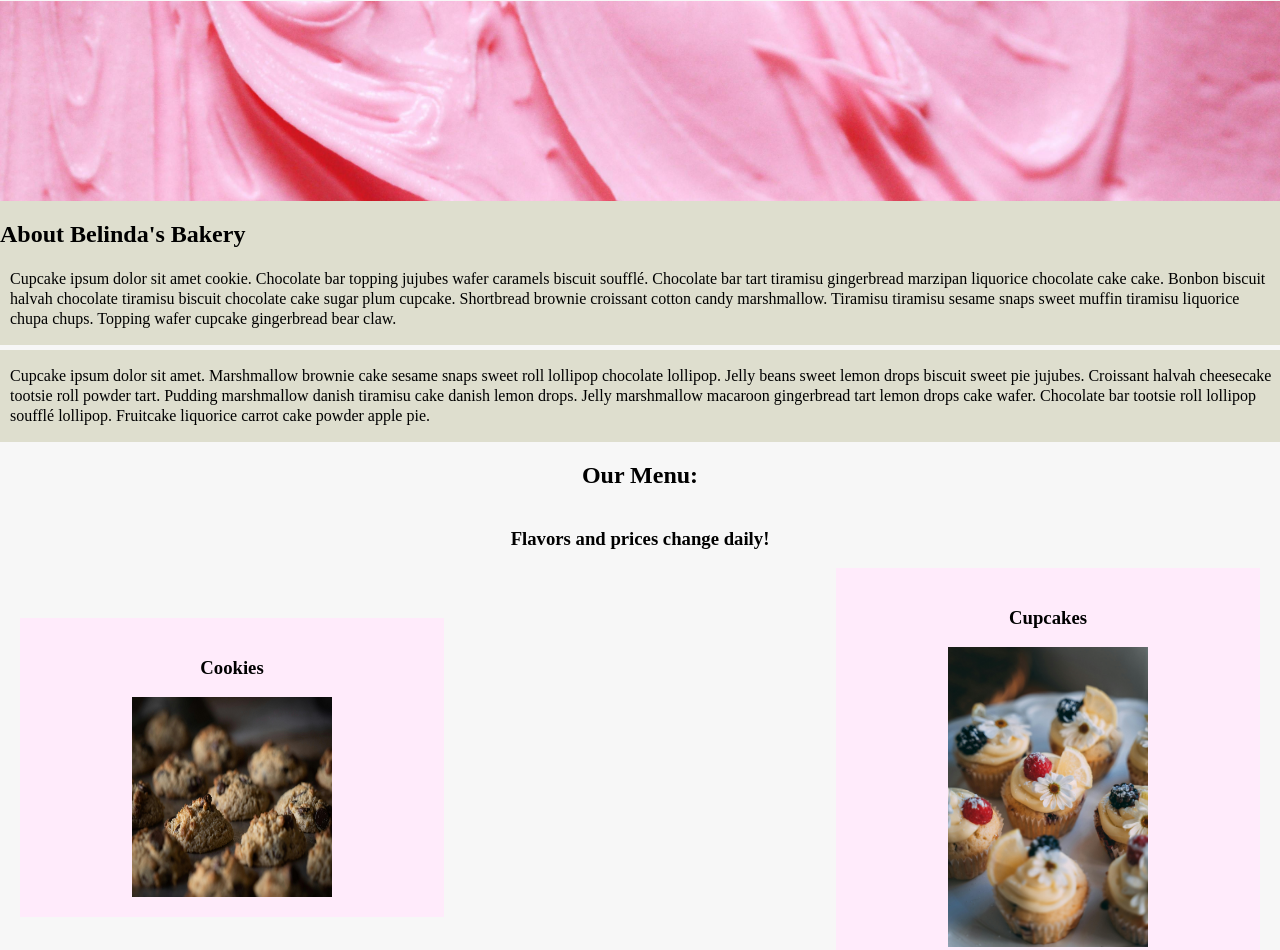
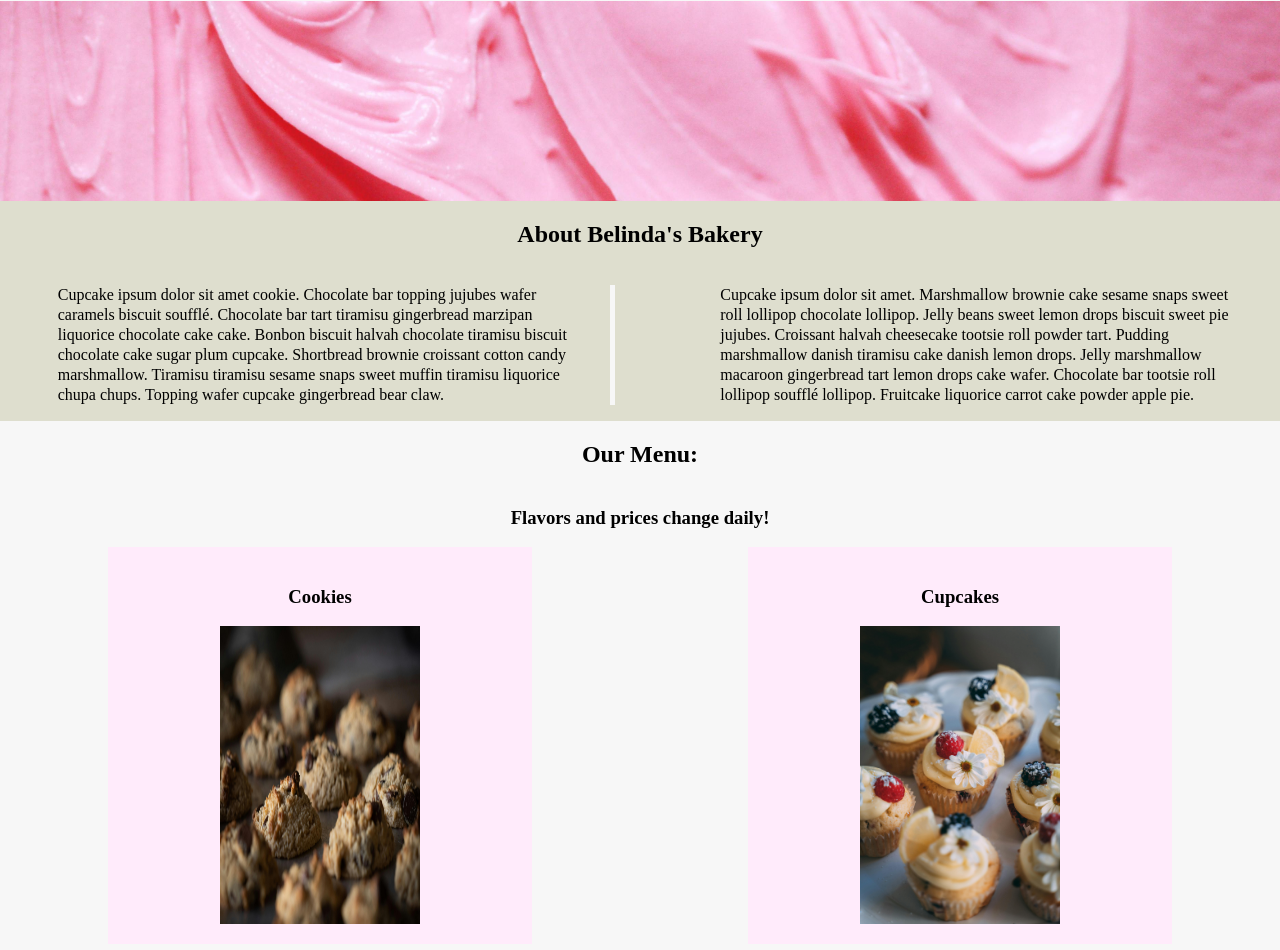
Before and after one commit to saxby-b/bakery, a website built with Parcel: page index.html in a window 1280 px wide. Shown: the part 132-1082 px from the top of the page. Built offline with nearby package versions, Linux system fonts and the light colour scheme.

Commit message:
Updated styles for about and menu sections for tablet version

```diff
--- a/css/main.css
+++ b/css/main.css
@@ -160,10 +160,38 @@ address {
 
     /*Header Styles */
 
+    /*About Section */
+    #about {
+        display: flex;
+        justify-content: space-around;
+        align-items: center;
+        flex-direction: row;
+        width: 100%;
+        flex-wrap: wrap;
+    }
+
+    #about h2 {
+        width: 100%;
+        text-align: center;
+    }
+
+    #about p {
+        width: 40%;
+    }
+
+    .divider {
+        display: none;
+    }
+
+    p.divide {
+        padding-right: 40px;
+        border-right: 5px solid #f7f7f7;
+    }
+
     /*Menu Section */
     #menu {
         display: flex;
-        justify-content: space-between;
+        justify-content: space-around;
         align-items: center;
         flex-direction: row;
         flex-wrap: wrap;
@@ -182,6 +210,10 @@ address {
         width: 30%;
     }
 
+    .menu-img {
+        height: 297.99px;
+    }
+
     /*Catering Section */
     .cater-divider {
         display: flex;
```
